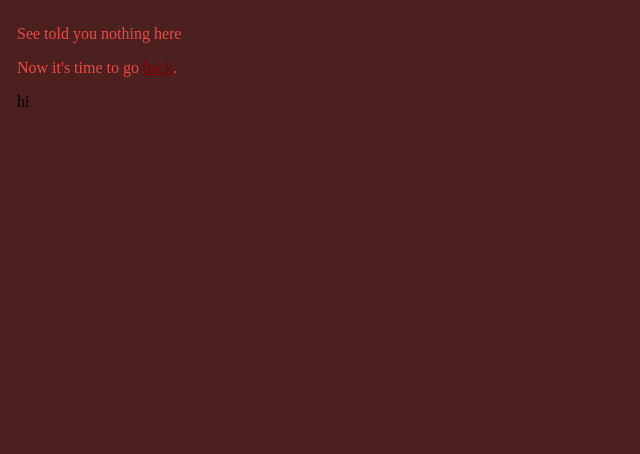
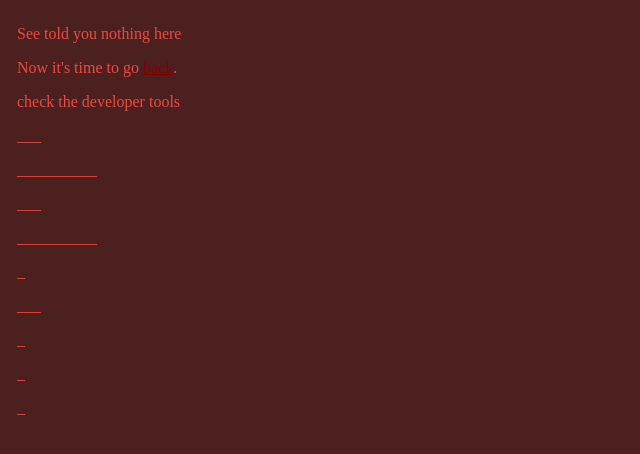
Before and after one commit to ShanetheMorgan/ShanetheMorgan.github.io, a plain HTML site: page Serious_sites/nothing.html in a window 1280 px wide. Shown: the whole page, without its empty margins (0-640 px from the left). Drawn offline with Linux system fonts and the light colour scheme.

Commit message:
Finished dynamics

```diff
--- a/Scripts/nothing.js
+++ b/Scripts/nothing.js
@@ -10,20 +10,20 @@ for(let i = 1; i<100; i++) {
 
 console.log("You are probably wondering why i just did that. The answer is idk i was bored.")
 
-let secret = document.createElement(secret);
+let secret = document.createElement("div");
 
 let secrets = ["___", "_", "___", "__________", "check the developer tools"];
 
-function getRandomIntInclusive(0 , 5) {
-    const minCeiled = Math.ceil(0);
-    const maxFloored = Math.floor(5);
+function getRandomIntInclusive(min, max) {
+    const minCeiled = Math.ceil(min);
+    const maxFloored = Math.floor(max);
     return Math.floor(Math.random() * (maxFloored - minCeiled + 1) + minCeiled); // The maximum is inclusive and the minimum is inclusive
   }
 
 for(let i =1; i<11; i++) {
-    let shh = document.createElement(shh);
-    shh.innerText = secrets[getRandomIntInclusive];
+    let shh = document.createElement("p");
+    shh.innerText = secrets[getRandomIntInclusive(0,secrets.length-1)];
     secret.appendChild(shh);
 }
 
-document.textContent.appendChild(secret)
+document.body.appendChild(secret)
--- a/Serious_sites/nothing.html
+++ b/Serious_sites/nothing.html
@@ -8,15 +8,7 @@
 </head>
 <body>
     <p> See told you nothing here</p>
-
-
-
     <p>Now it's time to go <a href = "../index.html">back</a>.</p>
-
-
-    <secret> hi</secret>
-
-    <p><secret></p>
     <script src = "../Scripts/nothing.js"></script>
 </body>
     </html>
```
